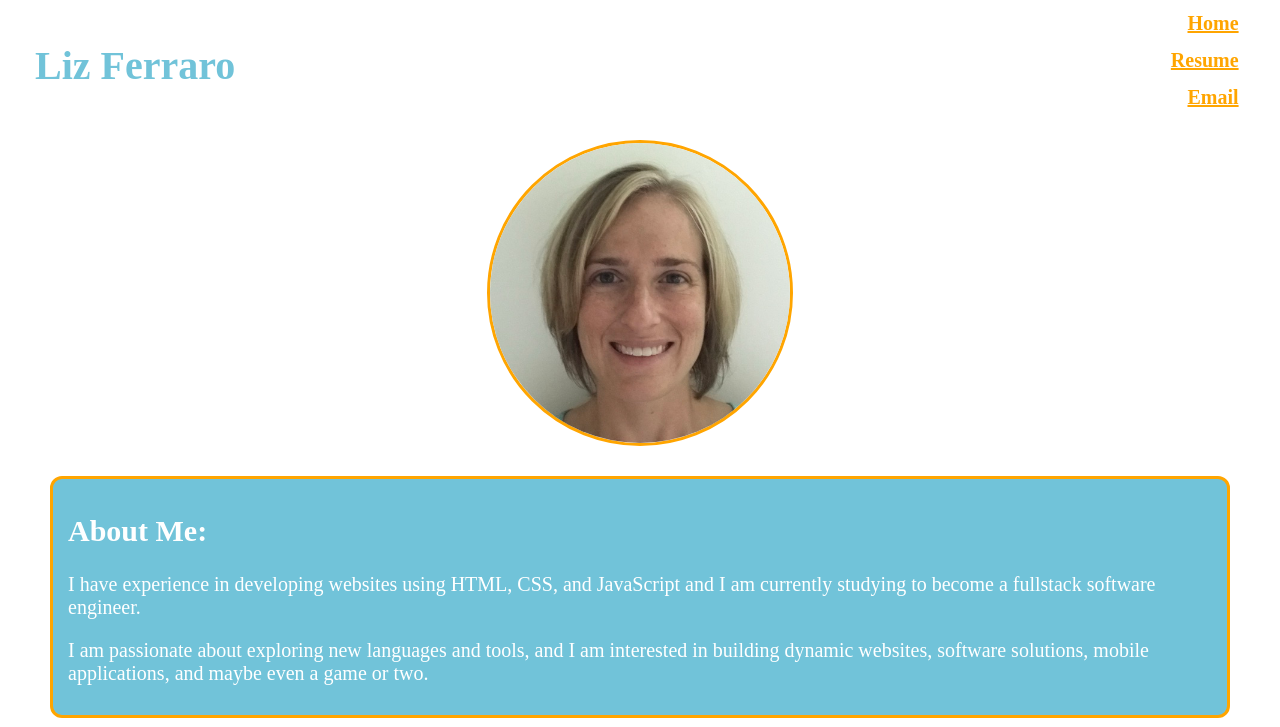
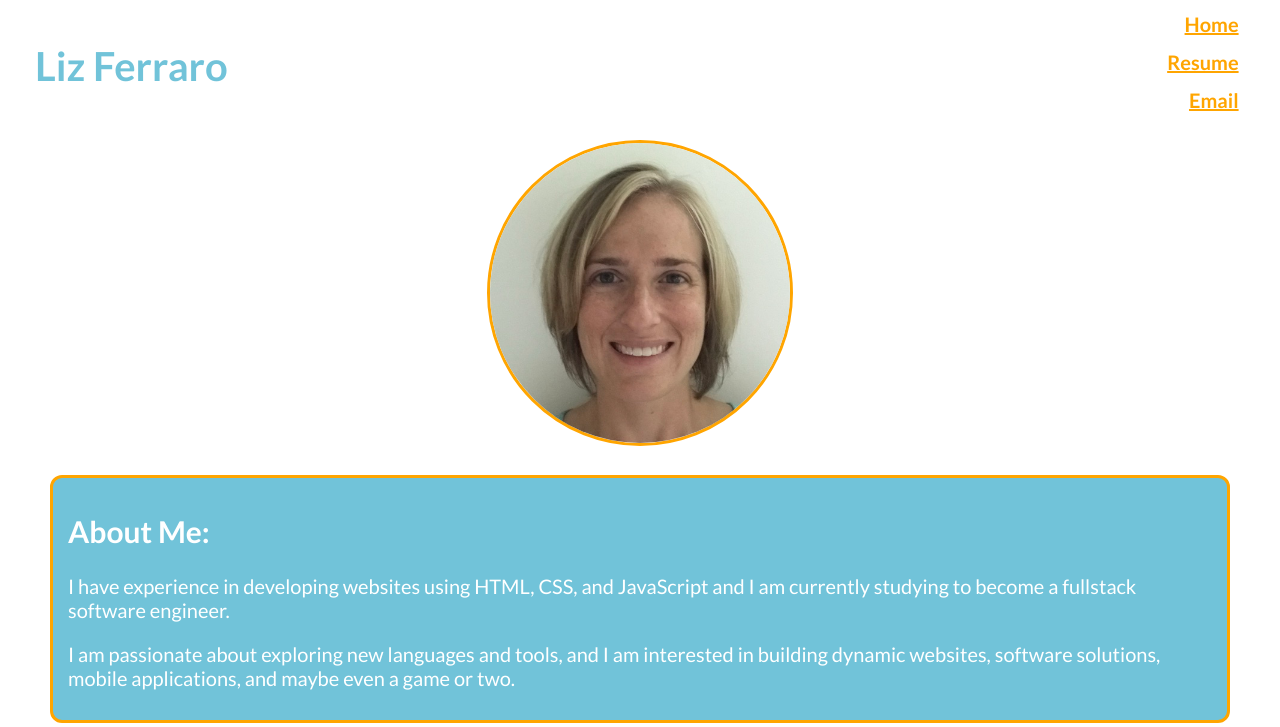
Before and after one commit to lizferraro/lizferraro.github.io, a plain HTML site: page index.html in a window 1280 px wide. Shown: the top 727 px of the page. Drawn offline with Linux system fonts and the light colour scheme.

Commit message:
new font style "lato"

```diff
--- a/index.html
+++ b/index.html
@@ -4,6 +4,9 @@
     <meta charset="UTF-8">
     <meta http-equiv="X-UA-Compatible" content="IE=edge">
     <meta name="viewport" content="width=device-width, initial-scale=1.0">
+    <link rel="preconnect" href="https://fonts.googleapis.com">
+    <link rel="preconnect" href="https://fonts.gstatic.com" crossorigin>
+    <link href="https://fonts.googleapis.com/css2?family=Lato:ital,wght@0,100;0,300;0,400;0,700;0,900;1,100;1,300;1,400;1,700;1,900&display=swap" rel="stylesheet">
     <title>Liz Ferraro, Tampa-based Junior Developer</title>
     <link rel="stylesheet" href="styles.css">
 </head>
--- a/resume.css
+++ b/resume.css
@@ -26,6 +26,7 @@ header img {
 }
 
 body {
+    font-family: 'Lato', sans-serif;
     text-align: center;
     margin-left: 50px;
     margin-right: 50px;
--- a/styles.css
+++ b/styles.css
@@ -2,6 +2,14 @@ html {
     background-color: white;
     color: white;
     font-size: 1.25em; /* 20x on most screens*/
+}
+
+body {
+    font-family: 'Lato', sans-serif;
+    text-align: center;
+    margin-left: 50px;
+    margin-right: 50px;
+    margin-bottom: 20px;
 }
 
 header {
@@ -55,13 +63,6 @@ main {
     text-align: right;
 }
 
-body {
-    text-align: center;
-    margin-left: 50px;
-    margin-right: 50px;
-    margin-bottom: 20px;
-}
-
 .grow {
     transition: all .2s ease-in-ease-out;
 }
```
Also changed, not shown: resume.html (+3 -0 lines).
